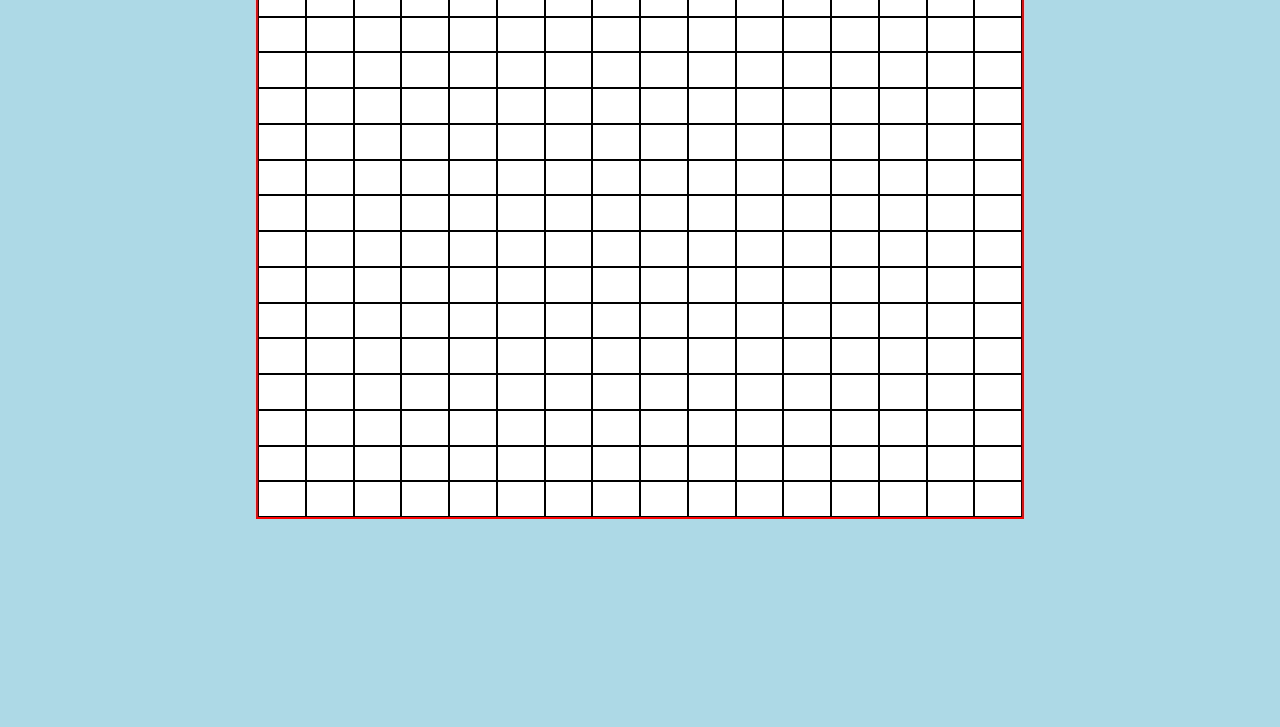
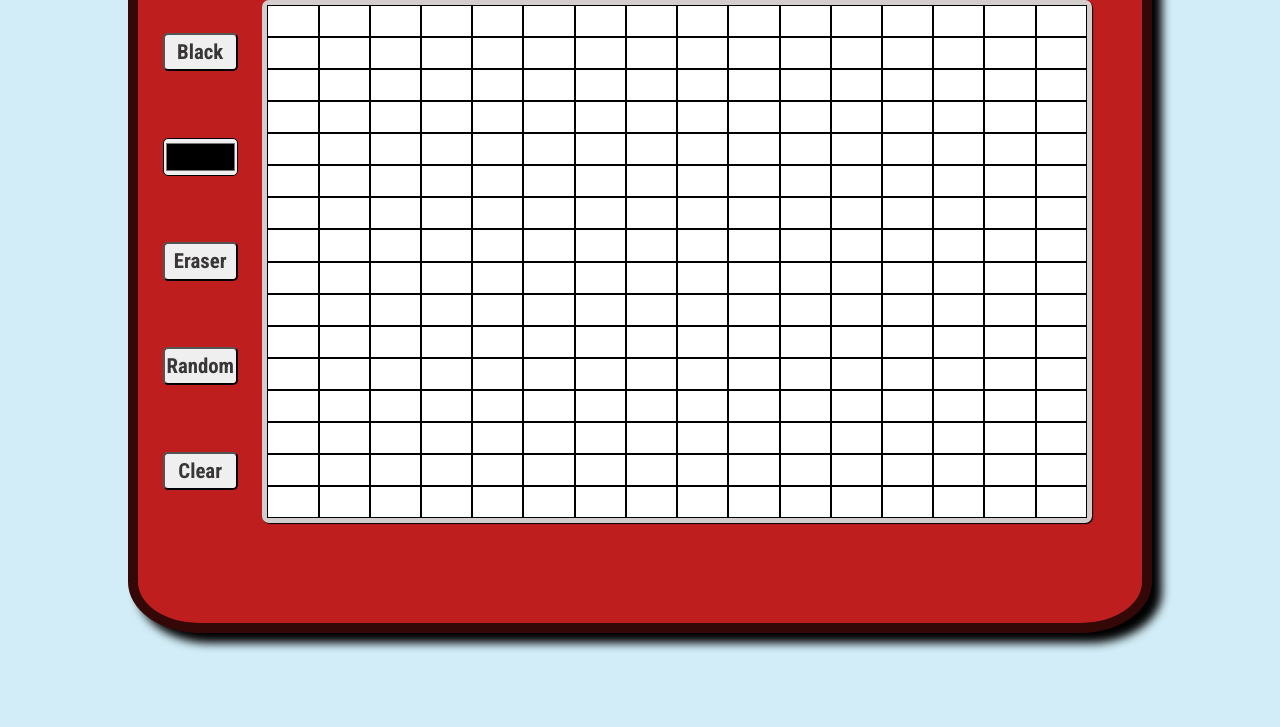
Before and after one commit to ShimShon1/Etch-A-Sketch, a plain HTML site: page index.html in a window 1280 px wide. Shown: the part 121-848 px from the top of the page. After the commit the page ends 800 px from the top, so only its background shows below. Drawn offline with Linux system fonts and the light colour scheme.

Commit message:
add basic design and working buttons

```diff
--- a/index.html
+++ b/index.html
@@ -5,6 +5,20 @@
     <meta http-equiv="X-UA-Compatible" content="IE=edge">
     <meta name="viewport" content="width=device-width, initial-scale=1.0">
     <title>Document</title>
+
+
+    <!-- fonts -->
+    <link rel="preconnect" href="https://fonts.googleapis.com">
+    <link rel="preconnect" href="https://fonts.gstatic.com" crossorigin>
+    <link href="https://fonts.googleapis.com/css2?family=Dancing+Script:wght@500&display=swap" rel="stylesheet">
+
+    <link rel="preconnect" href="https://fonts.googleapis.com">
+    <link rel="preconnect" href="https://fonts.gstatic.com" crossorigin>
+    <link href="https://fonts.googleapis.com/css2?family=Roboto+Condensed:wght@700&display=swap" rel="stylesheet">
+
+
+
+
     <link rel="stylesheet" href="styles.css">
     <script src="scripts.js" defer></script>
 </head>
@@ -13,12 +27,26 @@
 
     <main>
 
-        <div class="main-grid">
+        <div class="cells-grid">
+
+        </div>
+
+        <div class="section top">Etch-A-Sketch</div>
+
+        <div class="section left">
+            <button class="btn black">Black</button>
+            <input  class="btn custom" type="color"> </span>
+            <button class="btn eraser">Eraser</button>
+            <button class="btn random">Random</button>
+            <button class="btn clear">Clear</button>
+
+
 
 
 
         </div>
-
+        <div class="section right"></div>
+        <div class="section bottom"></div>
 
     </main>
 
--- a/scripts.js
+++ b/scripts.js
@@ -2,29 +2,82 @@
 // variables
 const body = document.querySelector("body")
 const main = document.querySelector("main")
-const grid = document.querySelector(".main-grid")
+const grid = document.querySelector(".cells-grid")
+
+const customBtn = document.querySelector(".custom")
+const blackBtn = document.querySelector(".black")
+const eraserBtn = document.querySelector(".eraser")
+const clearBtn = document.querySelector(".clear")
+
+console.log(customBtn.value)
+
+let miceMode = "black"
+let cells = []
+
+
+//function calls
+CreateCells(16)
+hoverEffect()
+
+
+//event listeners
+blackBtn.addEventListener("click", function(){
+    miceMode = "black"
+    hoverEffect()
+})
+
+eraserBtn.addEventListener("click", function(){
+    miceMode = "white"
+    hoverEffect()
+})
+
+clearBtn.addEventListener("click", function(){
+    for (let i = 0; i < cells.length; i++){
+        cells[i].style.backgroundColor = "white"
+    }
+
+})
+
+
+customBtn.addEventListener("click", function(){
+    miceMode = "custom"
+    hoverEffect()
+})
 
 
 
 
 
+function hoverEffect(){
+
+   for (let i = 0; i < cells.length; i++) {
+
+    if (miceMode == "black"){
+
+        cells[i].addEventListener("mouseover",function(){cells[i].style.backgroundColor="black"})
 
 
+    }else if(miceMode == 'white'){
+        cells[i].addEventListener("mouseover",function(){cells[i].style.backgroundColor="white"})
 
 
+     }else if (miceMode == "custom"){
+        cells[i].addEventListener("mouseover",function(){cells[i].style.backgroundColor=customBtn.value})
+
+     }
+
+    }
 
 
-CreateCells(16)
-
+}
 
 
 function CreateCells(size){
-    let cells = []
+
 
     cellAmount = size * size;
 
-    console.log(grid.clientHeight)
-
+    console.log("grid height is - " + grid.clientHeight)
 
 
     while (grid.firstChild) {
@@ -44,7 +97,7 @@ function CreateCells(size){
 
         grid.append(cells[i])
 
-        cells[i].addEventListener("mouseover",function(){cells[i].style.backgroundColor="black"})
+
 
 
 
--- a/styles.css
+++ b/styles.css
@@ -2,35 +2,59 @@
     margin: 0;
     padding: 0;
     box-sizing: border-box;
+    font-family: 'Roboto Condensed', sans-serif;
+
+
 }
 
 body{
     height: 100%;
-    background-color: lightblue;
+    background-color: rgb(210, 237, 247);
 }
 
 
 main{
+    display: grid;
+    grid-template-areas:
+    "top  top top top top  top top top  "
+    "left  grid grid grid grid grid grid right"
+    "left  grid grid grid grid grid  grid right"
+    "left grid grid grid grid grid  grid right"
+    "left  grid grid grid grid grid  grid right"
+    " bot  bot bot bot bot bot bot bot"
+    ;
 
-    width: 60%;
-    margin: 5% auto;
-    height: 90vh;
-    /* border: 2px solid red; */
+    grid-template-columns: 0.9fr repeat(6, 1fr) 5%;
+    grid-template-rows: 12% repeat(4, 1fr) 14% ;
+
+
+
+    width: 80%;
+    margin:auto;
+    margin-top: 2%;
+    box-shadow: 10px 10px 10px;
+    height: 91vh;
+    border-radius: 7%;
+    background-color: rgb(190, 30, 30);
+    border: 10px solid rgba(0, 0, 0, 0.719);
 
 
 
 
 
 }
-.main-grid{
-    border: 2px solid red;
+.cells-grid{
+
+    grid-area: grid;
+    border: 5px solid rgb(212, 205, 205);
     background-color: white;
     width: 100%;
-    height: 80%;
+    height: 100%;
     display: grid;
     grid-template-columns: repeat(16, 1fr);
     justify-content: center;
-    /* grid-auto-rows: 40px; */
+    box-shadow: 1px 1px 1px;
+    border-radius: 7px;
 
 
 
@@ -42,3 +66,53 @@ main{
     border: 1px solid black;
 
 }
+
+
+.top{
+    display: flex;
+    justify-content: center;
+    align-items: center;
+    font-size: 2.8rem !important;
+    font-family: 'Dancing Script', cursive;
+    letter-spacing: 0.3rem;
+
+    grid-area: top;
+}
+
+
+.left{
+    grid-area: left;
+    display: flex;
+    flex-direction: column;
+    justify-content: space-around;
+    align-items: center;
+}
+
+.btn{
+    font-size: 1.3rem;
+    width: 60%;
+    height: 2.4rem;
+    border-radius: 5px;
+    color: rgb(56, 54, 54);
+}
+
+
+.right{
+    grid-area: right;
+
+}
+
+
+.bottom{
+    grid-area: bot;
+
+}
+
+
+.section{
+    font-size: 2rem;
+    color: white;
+
+    border-radius: 50%;
+
+}
```
Also changed, not shown: 1 other file.
